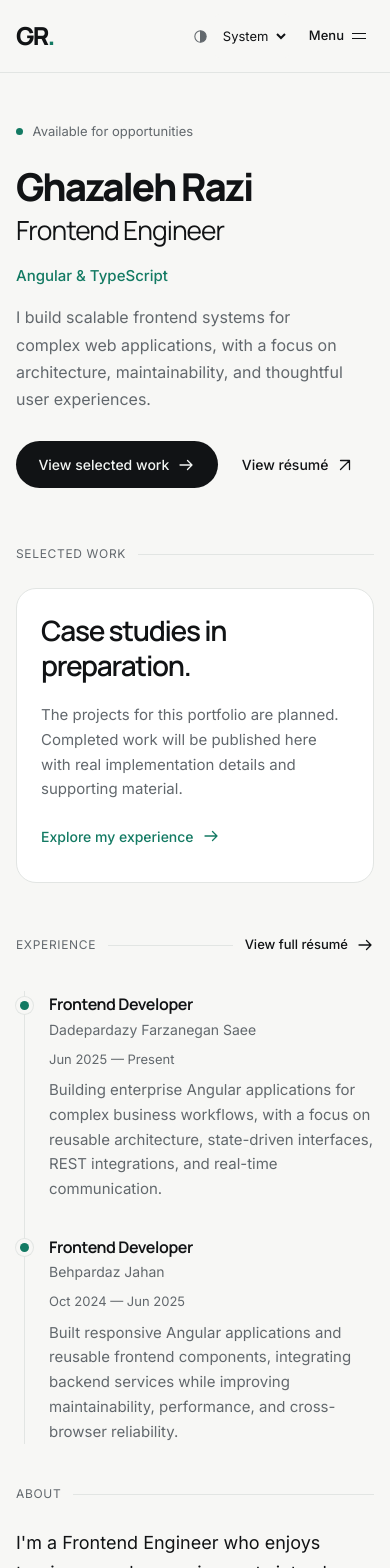
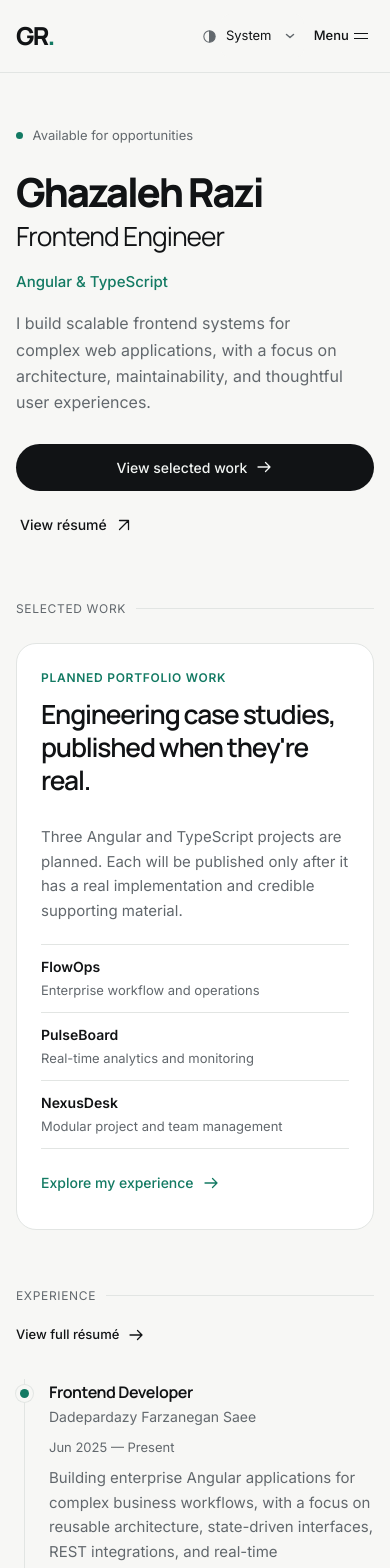
Before and after one commit to ghazaleh-razi/ghazaleh-razi-portfolio, a Next.js app: page / in a window 390 px wide. Shown: the top 1568 px of the page. Built offline with nearby package versions, Linux system fonts and the light colour scheme.

Commit message:
feat: polish portfolio responsive UI and interactions

```diff
--- a/src/app/globals.css
+++ b/src/app/globals.css
@@ -144,13 +144,7 @@
     width: 100%;
     max-width: 1280px;
     margin-inline: auto;
-    padding-inline: 1rem;
-  }
-
-  @media (min-width: 640px) {
-    .page-container {
-      padding-inline: 2rem;
-    }
+    padding-inline: clamp(1rem, 4vw, 2rem);
   }
 
   .skip-link {
@@ -175,6 +169,7 @@
     z-index: 20;
     background: var(--background);
     border-bottom: 1px solid var(--border);
+    isolation: isolate;
   }
 
   .header-inner {
@@ -210,21 +205,31 @@
   .theme-control {
     display: flex;
     align-items: center;
-    gap: 0.35rem;
+    gap: 0.4rem;
     color: var(--foreground-secondary);
     position: relative;
   }
 
   .theme-control select {
     min-height: 2.75rem;
-    max-width: 6rem;
-    padding: 0.5rem 0.25rem;
+    width: 5.9rem;
+    padding: 0.5rem 1.6rem 0.5rem 0.45rem;
     color: var(--foreground);
     font: inherit;
     font-size: 0.8125rem;
     cursor: pointer;
     background: var(--background);
-    border-radius: 0.25rem;
+    border: 1px solid transparent;
+    border-radius: 0.6rem;
+    appearance: none;
+  }
+  .theme-control select:hover {
+    background: var(--surface-subtle);
+  }
+  .theme-chevron {
+    position: absolute;
+    right: 0.45rem;
+    pointer-events: none;
   }
 
   .mobile-nav summary {
@@ -232,7 +237,7 @@
     align-items: center;
     gap: 0.5rem;
     min-height: 2.75rem;
-    padding-inline: 0.5rem;
+    padding-inline: 0.65rem;
     cursor: pointer;
     font-size: 0.8125rem;
     font-weight: 500;
@@ -267,7 +272,7 @@
     inset: 100% 0 auto;
     background: var(--background);
     border-bottom: 1px solid var(--border);
-    padding: 0.75rem 1rem 1rem;
+    padding: 0.75rem clamp(1rem, 4vw, 2rem) 1rem;
     display: grid;
   }
 
@@ -281,7 +286,7 @@
   }
 
   .hero {
-    padding-block: clamp(3rem, 7vw, 6rem) clamp(3.5rem, 7vw, 6rem);
+    padding-block: clamp(3.25rem, 7vw, 6.75rem) clamp(3.25rem, 6vw, 5.25rem);
   }
 
   .availability {
@@ -303,7 +308,7 @@
   .hero-name {
     font-family: var(--font-heading);
     font-weight: 800;
-    font-size: clamp(2.4rem, 6.5vw, 4.75rem);
+    font-size: clamp(2.5rem, 6.2vw, 4.75rem);
     letter-spacing: -0.055em;
     line-height: 1.14;
   }
@@ -370,7 +375,7 @@
   }
 
   .homepage-section {
-    margin-bottom: clamp(2.5rem, 5vw, 4rem);
+    margin-bottom: clamp(3.5rem, 7vw, 5.75rem);
   }
   .section-heading {
     display: flex;
@@ -398,15 +403,15 @@
   }
   .work-note {
     display: grid;
-    gap: 1.25rem;
-    padding: clamp(1.5rem, 4vw, 3rem);
+    gap: 1.75rem;
+    padding: clamp(1.5rem, 3.5vw, 2.75rem);
     border: 1px solid var(--border);
     border-radius: 1.25rem;
     background: var(--surface);
   }
   .work-note h3 {
-    max-width: 15ch;
-    font-size: clamp(1.75rem, 3vw, 2.4rem);
+    max-width: 19ch;
+    font-size: clamp(1.65rem, 3vw, 2.25rem);
     font-weight: 600;
     letter-spacing: -0.045em;
     line-height: 1.25;
@@ -415,6 +420,33 @@
     max-width: 48ch;
     color: var(--foreground-secondary);
     font-size: 0.9375rem;
+  }
+  .work-status {
+    margin-bottom: 0.65rem;
+    color: var(--accent) !important;
+    font-size: 0.75rem !important;
+    font-weight: 600;
+    letter-spacing: 0.06em;
+    text-transform: uppercase;
+  }
+  .planned-projects {
+    margin-top: 1.25rem;
+    border-top: 1px solid var(--border);
+  }
+  .planned-projects li {
+    display: grid;
+    gap: 0.1rem;
+    padding-block: 0.65rem;
+    border-bottom: 1px solid var(--border);
+  }
+  .planned-projects li span:first-child {
+    color: var(--foreground);
+    font-size: 0.875rem;
+    font-weight: 600;
+  }
+  .planned-projects li span:last-child {
+    color: var(--foreground-muted);
+    font-size: 0.8125rem;
   }
   .work-note .text-link {
     margin-top: 0.75rem;
@@ -455,7 +487,7 @@
   }
   .experience-list li {
     position: relative;
-    padding-bottom: 2rem;
+    padding-bottom: clamp(2rem, 5vw, 3rem);
   }
   .experience-list li:last-child {
     padding-bottom: 0;
@@ -513,7 +545,7 @@
   }
 
   .contact-section {
-    margin-block: 0.5rem 2rem;
+    margin-block: 0 2rem;
     padding: clamp(1.5rem, 4vw, 2.5rem);
     border: 1px solid var(--border);
     border-radius: 1.5rem;
@@ -589,6 +621,21 @@
     .text-link:hover .arrow {
       transform: translateX(3px);
     }
+    .planned-projects li {
+      transition: padding-inline 180ms ease;
+    }
+    .planned-projects li:hover {
+      padding-inline: 0.35rem;
+    }
+  }
+
+  .button-primary:active {
+    transform: translateY(1px);
+  }
+  .desktop-nav a:active,
+  .mobile-nav nav a:active,
+  .text-link:active {
+    color: var(--accent);
   }
 
   @media (prefers-reduced-motion: no-preference) {
@@ -610,9 +657,6 @@
   }
 
   @media (min-width: 40rem) {
-    .mobile-nav nav {
-      padding-inline: 2rem;
-    }
     .experience-entry {
       grid-template-columns: minmax(0, 1fr) auto;
       column-gap: 2rem;
@@ -626,9 +670,9 @@
       grid-column: 1 / -1;
     }
     .work-note {
-      grid-template-columns: minmax(0, 1fr) minmax(0, 1.25fr);
-      gap: 3rem;
-      align-items: center;
+      grid-template-columns: minmax(0, 0.9fr) minmax(0, 1.1fr);
+      gap: clamp(2rem, 5vw, 4.5rem);
+      align-items: start;
     }
     .project-list {
       grid-template-columns: repeat(2, minmax(0, 1fr));
@@ -688,4 +732,41 @@
       left: -2.3rem;
     }
   }
+
+  @media (max-width: 30rem) {
+    .header-inner {
+      gap: 0.25rem;
+    }
+    .theme-control {
+      gap: 0.2rem;
+    }
+    .theme-control select {
+      width: 5.2rem;
+      padding-left: 0.25rem;
+    }
+    .mobile-nav summary {
+      gap: 0.35rem;
+      padding-inline: 0.35rem;
+    }
+    .hero-description {
+      line-height: 1.65;
+    }
+    .hero-actions {
+      align-items: stretch;
+      gap: 0.75rem;
+    }
+    .button-primary {
+      flex: 1 1 100%;
+    }
+    .hero-actions .text-link {
+      padding-inline: 0.25rem;
+    }
+    .section-heading {
+      gap: 0.6rem;
+    }
+    .section-action {
+      width: 100%;
+      min-height: 2.5rem;
+    }
+  }
 }
--- a/src/components/sections/work.tsx
+++ b/src/components/sections/work.tsx
@@ -1,4 +1,4 @@
-import { publishedProjects } from "../../content/projects";
+import { plannedProjects, publishedProjects } from "../../content/projects";
 import { Arrow } from "../ui/arrow";
 import { SectionHeading } from "../ui/section-heading";
 
@@ -21,9 +21,20 @@
         </div>
       ) : (
         <div className="work-note">
-          <h3>Case studies in preparation.</h3>
-          <div>
-            <p>The projects for this portfolio are planned. Completed work will be published here with real implementation details and supporting material.</p>
+          <div className="work-note-intro">
+            <p className="work-status">Planned portfolio work</p>
+            <h3>Engineering case studies, published when they&apos;re real.</h3>
+          </div>
+          <div className="work-note-details">
+            <p>Three Angular and TypeScript projects are planned. Each will be published only after it has a real implementation and credible supporting material.</p>
+            <ol className="planned-projects" aria-label="Planned case studies">
+              {plannedProjects.map((project) => (
+                <li key={project.name}>
+                  <span>{project.name}</span>
+                  <span>{project.direction}</span>
+                </li>
+              ))}
+            </ol>
             <a className="text-link accent-link" href="#experience">Explore my experience <Arrow /></a>
           </div>
         </div>
--- a/src/components/ui/theme-control.tsx
+++ b/src/components/ui/theme-control.tsx
@@ -47,11 +47,14 @@
         applyTheme(value);
         try { localStorage.setItem(storageKey, value); } catch { /* Selection still works without storage. */ }
         window.dispatchEvent(new Event(themeEvent));
-      }}>
+      }} aria-label="Color theme">
         <option value="system">System</option>
         <option value="light">Light</option>
         <option value="dark">Dark</option>
       </select>
+      <svg className="theme-chevron" width="14" height="14" viewBox="0 0 14 14" fill="none" aria-hidden="true">
+        <path d="m3.5 5.5 3.5 3 3.5-3" stroke="currentColor" strokeWidth="1.5" strokeLinecap="round" strokeLinejoin="round" />
+      </svg>
     </label>
   );
 }
--- a/src/content/projects.ts
+++ b/src/content/projects.ts
@@ -6,6 +6,17 @@
   featured: boolean;
 };
 
+export type PlannedProject = {
+  name: string;
+  direction: string;
+};
+
+export const plannedProjects: readonly PlannedProject[] = [
+  { name: "FlowOps", direction: "Enterprise workflow and operations" },
+  { name: "PulseBoard", direction: "Real-time analytics and monitoring" },
+  { name: "NexusDesk", direction: "Modular project and team management" },
+];
+
 // FlowOps, PulseBoard, and NexusDesk are planned, not completed work samples.
 // Add an entry only when the implementation and its case-study route exist.
 export const publishedProjects: readonly PublishedProject[] = [];
```
